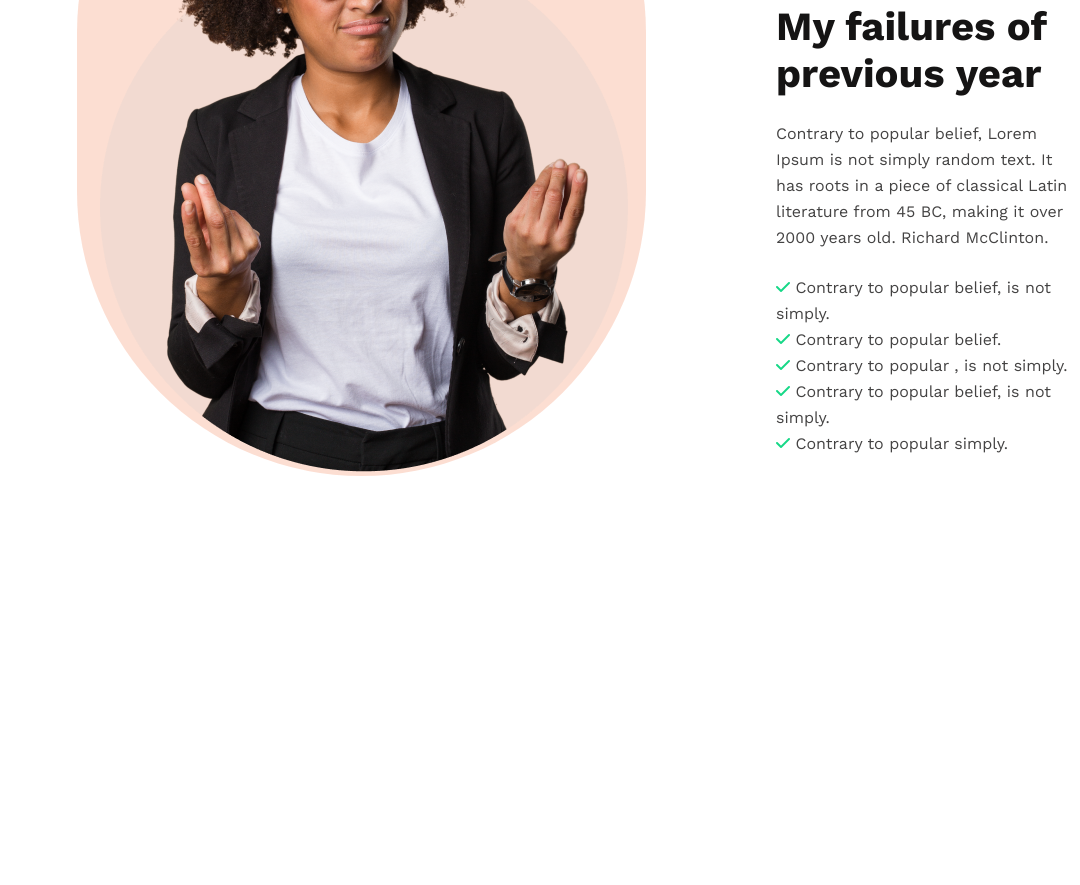
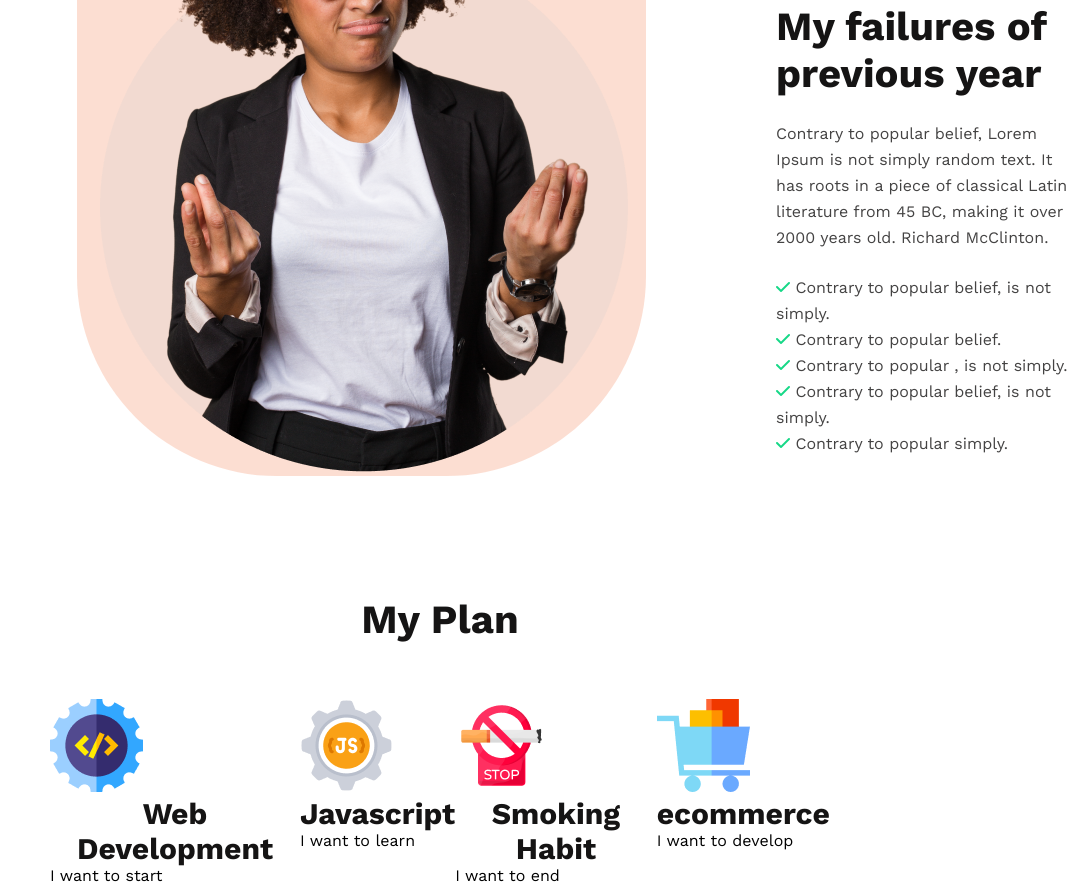
Before and after one commit to akikhossain/InspireHub, a plain HTML site: page index.html in a window 1280 px wide. Shown: the part 1152-2037 px from the top of the page, without its empty margins (200-1280 px from the left). Before the commit the page ends 1628 px from the top, so only its background shows below. Drawn offline with nearby package versions, Linux system fonts and the light colour scheme.

Commit message:
create my plan section and added contents

```diff
--- a/index.html
+++ b/index.html
@@ -69,6 +69,32 @@
           </ul>
         </div>
       </section>
+
+      <section>
+        <h3 class="plan">My Plan</h3>
+        <div class="skill-container">
+          <div class="skills">
+            <img src="images/icons/web.png" alt="" />
+            <h3 class="skill-title">Web Development</h3>
+            <p class="skill-description">I want to start</p>
+          </div>
+          <div class="skills">
+            <img src="images/icons/js.png" alt="" />
+            <h3 class="skill-title">Javascript</h3>
+            <p class="skill-description">I want to learn</p>
+          </div>
+          <div class="skills">
+            <img src="images/icons/smoke.png" alt="" />
+            <h3 class="skill-title">Smoking Habit</h3>
+            <p class="skill-description">I want to end</p>
+          </div>
+          <div class="skills">
+            <img src="images/icons/ecom.png" alt="" />
+            <h3 class="skill-title">ecommerce</h3>
+            <p class="skill-description">I want to develop</p>
+          </div>
+        </div>
+      </section>
     </main>
     <footer></footer>
   </body>
--- a/styles.css/main.css
+++ b/styles.css/main.css
@@ -56,12 +56,14 @@ body {
   display: flex;
   gap: 130px;
   margin-top: 100px;
+  margin-bottom: 120px;
 }
 .person {
   margin-left: 277px;
   background-image: url("../images/gradient2.png");
   background-repeat: no-repeat;
-  border-radius: 527px;
+  /* background-position: fixed; */
+  border-radius: 200px;
   background: rgba(241, 91, 34, 0.2);
 }
 .person-description {
@@ -92,3 +94,21 @@ ul > li,
 i {
   stroke: green;
 }
+.plan {
+  color: #151414;
+  font-size: 40px;
+  font-weight: 700;
+  text-align: center;
+  margin-bottom: 56px;
+}
+.skill-container {
+  display: flex;
+  justify-content: space-around;
+  padding: 0 250px;
+}
+.skill-title {
+  color: #151414;
+  text-align: center;
+  font-size: 30px;
+  font-weight: 700;
+}
```
